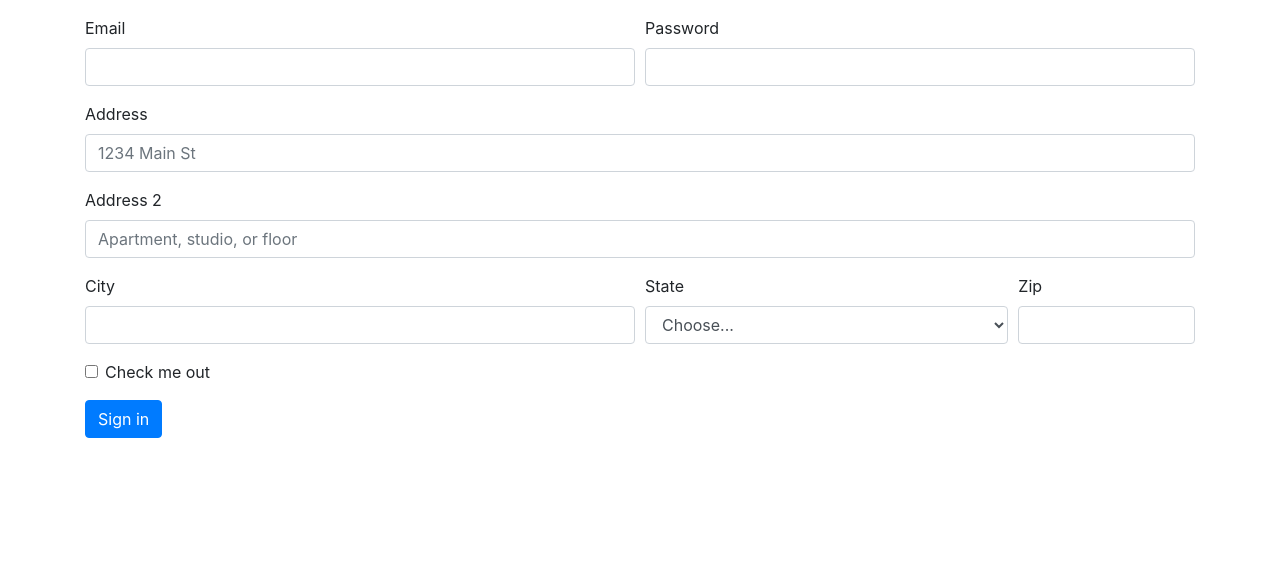
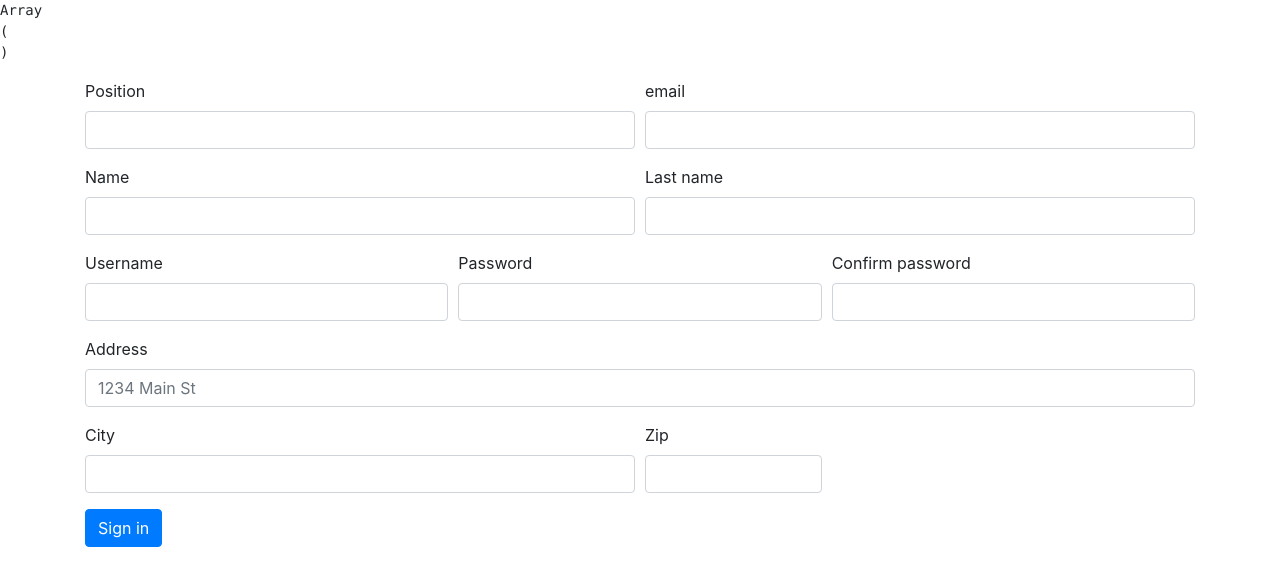
Before and after one commit to aniqdev/rodion, a PHP site: page / in a window 1280 px wide. Shown: the top 586 px of the page. Run offline with PHP 8.4, Linux system fonts and the light colour scheme.

Commit message:
fix some bugsss

```diff
--- a/lesson-db/classes.php
+++ b/lesson-db/classes.php
@@ -1 +1,86 @@
 <?php
+
+
+
+/**
+	DB::getInstance()->get_results($query);
+ *
+ */
+class Db
+{
+    private $link = null;
+    static $inst = null;
+
+    public function __construct()
+    {
+        mb_internal_encoding( 'UTF-8' );
+        mb_regex_encoding( 'UTF-8' );
+        mysqli_report( MYSQLI_REPORT_STRICT );
+        try {
+            $this->link = new mysqli( db_HOST, db_USER, db_PASS, db_NAME );
+            $this->link->set_charset( "utf8" );
+        } catch ( Exception $e ) {
+            die( $e->getMessage() ); // exit
+        }
+    }
+
+    // DB::getInstance()->get_results($query);
+    public function get_results( $query, $object = false )
+    {
+        $row = null;
+
+        $results = $this->link->query( $query );
+        if( $this->link->error ){
+            return false;
+        }else{
+            $row = [];
+            while( $r = ( !$object ) ? $results->fetch_assoc() : $results->fetch_object() )
+            {
+                $row[] = $r;
+            }
+            return $row;
+        }
+    }
+
+    public function query( $query )
+    {
+        $full_query = $this->link->query( $query );
+        if( $this->link->error )
+        {
+            $this->log_db_errors( $this->link->error, $query );
+            return false;
+        }
+        else
+        {
+            return true;
+        }
+    }
+
+    // DB::getInstance()->escape($data);
+     public function escape( $data )
+     {
+         if( !is_array( $data ) )
+         {
+             $data = $this->link->real_escape_string( $data );
+         }
+         else
+         {
+             //Self call function to sanitize array data
+             $data = array_map( array( $this, 'escape' ), $data );
+         }
+         return $data;
+     }
+
+
+    static function getInstance()
+    {
+        if( self::$inst == null )
+        {
+            self::$inst = new self();
+        }
+        return self::$inst;
+    }
+
+}
+
+// new Db();
--- a/lesson-db/functions.php
+++ b/lesson-db/functions.php
@@ -4,89 +4,10 @@
 define('db_HOST', 'localhost');
 define('db_USER', 'root');
 define('db_PASS', '');
-define('db_NAME', 'test_dbs');
+define('db_NAME', 'test_db');
 
 
 function db_query($query = '')
 {
 
-	$mysqli = new mysqli(db_HOST, db_USER, db_PASS, db_NAME);
-	$mysqli->set_charset( "utf8" );
-	if ($result = $mysqli->query($query)) {
-	    while($obj = $result->fetch_object()){
-	        print_r($obj->description);
-	    }
-	}
-	$mysqli->close();
-
-
 }
-
-
-/**
-	DB::getInstance()->get_results($query);
- *
- */
-class Db
-{
-    private $link = null;
-
-    public function __construct()
-    {
-        mb_internal_encoding( 'UTF-8' );
-        mb_regex_encoding( 'UTF-8' );
-        mysqli_report( MYSQLI_REPORT_STRICT );
-        try {
-            $this->link = new mysqli( db_HOST, db_USER, db_PASS, db_NAME );
-            $this->link->set_charset( "utf8" );
-        } catch ( Exception $e ) {
-            die( $e->getMessage() ); // exit
-        }
-    }
-
-
-    public function get_results( $query, $object = false )
-    {
-        $row = null;
-
-        $results = $this->link->query( $query );
-        if( $this->link->error ){
-            return false;
-        }else{
-            $row = [];
-            while( $r = ( !$object ) ? $results->fetch_assoc() : $results->fetch_object() )
-            {
-                $row[] = $r;
-            }
-            return $row;
-        }
-    }
-
-
-     public function escape( $data )
-     {
-         if( !is_array( $data ) )
-         {
-             $data = $this->link->real_escape_string( $data );
-         }
-         else
-         {
-             //Self call function to sanitize array data
-             $data = array_map( array( $this, 'escape' ), $data );
-         }
-         return $data;
-     }
-
-
-    static function getInstance()
-    {
-        if( self::$inst == null )
-        {
-            self::$inst = new self();
-        }
-        return self::$inst;
-    }
-
-}
-
-// new Db();
--- a/lesson-db/index.php
+++ b/lesson-db/index.php
@@ -7,58 +7,104 @@
 <pre>
 <?php
 
+// $query = 'SELECT * FROM table_one';
 
+// $result = DB::getInstance()->get_results($query);
 
+// print_r($result);
+
+print_r($_POST);
+
+if (isset($_POST['add-user'])) {
+	$position = DB::getInstance()->escape($_POST['position']);
+    $email = DB::getInstance()->escape($_POST['email']);
+    $name = DB::getInstance()->escape($_POST['name']);
+    $last_name = DB::getInstance()->escape($_POST['last_name']);
+    $username = DB::getInstance()->escape($_POST['username']);
+    $password = DB::getInstance()->escape($_POST['password']);
+    $password_confirmation = DB::getInstance()->escape($_POST['password_confirmation']);
+    $address = DB::getInstance()->escape($_POST['address']);
+    $city = DB::getInstance()->escape($_POST['city']);
+    $index = DB::getInstance()->escape($_POST['index']);
+
+    $query = "INSERT INTO users SET
+    	`position` = '$position',
+    	email = '$email',
+    	name = '$name',
+    	last_name = '$last_name',
+    	username = '$username',
+    	`password` = '$password',
+    	address = '$address',
+    	city = '$city',
+    	`index` = '$index'";
+
+    print_r($query);
+
+    DB::getInstance()->get_results($query);
+}
+
+	// $hash = md5('#$%^&*('.'123');
+	// var_dump($hash === '70421e2d2babe37e201a887d878440a6');
+	// print_r($hash);
 ?>
 </pre>
 
 
 <div class="container">
-<form>
+<form method="POST">
+
   <div class="form-row">
     <div class="form-group col-md-6">
-      <label for="inputEmail4">Email</label>
-      <input type="email" class="form-control" id="inputEmail4">
+      <label for="inputEmail4">Position</label>
+      <input name="position" type="text" class="form-control" id="inputEmail4">
     </div>
     <div class="form-group col-md-6">
-      <label for="inputPassword4">Password</label>
-      <input type="password" class="form-control" id="inputPassword4">
+      <label for="inputPassword4">email</label>
+      <input name="email" type="email" class="form-control" id="inputPassword4">
     </div>
   </div>
+
+  <div class="form-row">
+    <div class="form-group col-md-6">
+      <label for="inputPassword4">Name</label>
+      <input name="name" type="text" class="form-control" id="inputPassword4">
+    </div>
+    <div class="form-group col-md-6">
+      <label for="inputEmail4">Last name</label>
+      <input name="last_name" type="text" class="form-control" id="inputEmail4">
+    </div>
+  </div>
+
+  <div class="form-row">
+    <div class="form-group col-md-4">
+      <label for="inputPassword4">Username</label>
+      <input name="username" type="text" class="form-control" id="inputPassword4">
+    </div>
+    <div class="form-group col-md-4">
+      <label for="inputEmail4">Password</label>
+      <input name="password" type="password" class="form-control" id="inputEmail4">
+    </div>
+    <div class="form-group col-md-4">
+      <label for="inputEmail4">Confirm password</label>
+      <input name="password_confirmation" type="password" class="form-control" id="inputEmail4">
+    </div>
+  </div>
+
   <div class="form-group">
     <label for="inputAddress">Address</label>
-    <input type="text" class="form-control" id="inputAddress" placeholder="1234 Main St">
-  </div>
-  <div class="form-group">
-    <label for="inputAddress2">Address 2</label>
-    <input type="text" class="form-control" id="inputAddress2" placeholder="Apartment, studio, or floor">
+    <input name="address" type="text" class="form-control" id="inputAddress" placeholder="1234 Main St">
   </div>
   <div class="form-row">
     <div class="form-group col-md-6">
       <label for="inputCity">City</label>
-      <input type="text" class="form-control" id="inputCity">
-    </div>
-    <div class="form-group col-md-4">
-      <label for="inputState">State</label>
-      <select id="inputState" class="form-control">
-        <option selected>Choose...</option>
-        <option>...</option>
-      </select>
+      <input name="city" type="text" class="form-control" id="inputCity">
     </div>
     <div class="form-group col-md-2">
       <label for="inputZip">Zip</label>
-      <input type="text" class="form-control" id="inputZip">
+      <input name="index" type="text" class="form-control" id="inputZip">
     </div>
   </div>
-  <div class="form-group">
-    <div class="form-check">
-      <input class="form-check-input" type="checkbox" id="gridCheck">
-      <label class="form-check-label" for="gridCheck">
-        Check me out
-      </label>
-    </div>
-  </div>
-  <button type="submit" class="btn btn-primary">Sign in</button>
+  <button name="add-user" type="submit" class="btn btn-primary">Sign in</button>
 </form>
 </div>
 
```
